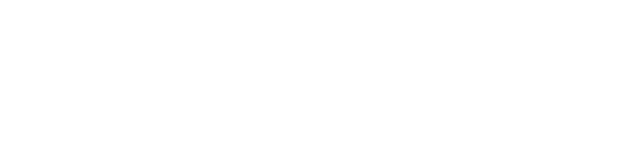
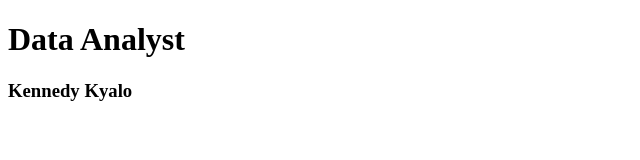
Before and after one commit to ken-warren/ken-warren.github.io, a plain HTML site: page index.html in a window 1280 px wide. Shown: the whole page, without its empty margins (0-640 px from the left). Drawn offline with Linux system fonts and the light colour scheme.

Commit message:
Updated index.html

```diff
--- a/index.html
+++ b/index.html
@@ -3,6 +3,11 @@
     <head>
         <meta charset="UTF-8" />
         <meta http-equiv="X-UA-comptible" content="IE=edge" />
-        <meta name="viewport" content="width=device-width, initial-scale=1.0" />
+        <meta name="viewport" content="width=device-width, initial-scale=1.0">
+        <title> Personal Portfolio</title>
     </head>
+    <body>
+        <h1 class="header-heading">Data Analyst</h1>
+        <h3 class="header-name">Kennedy Kyalo</h3>
+    </body>
 </html>
```
